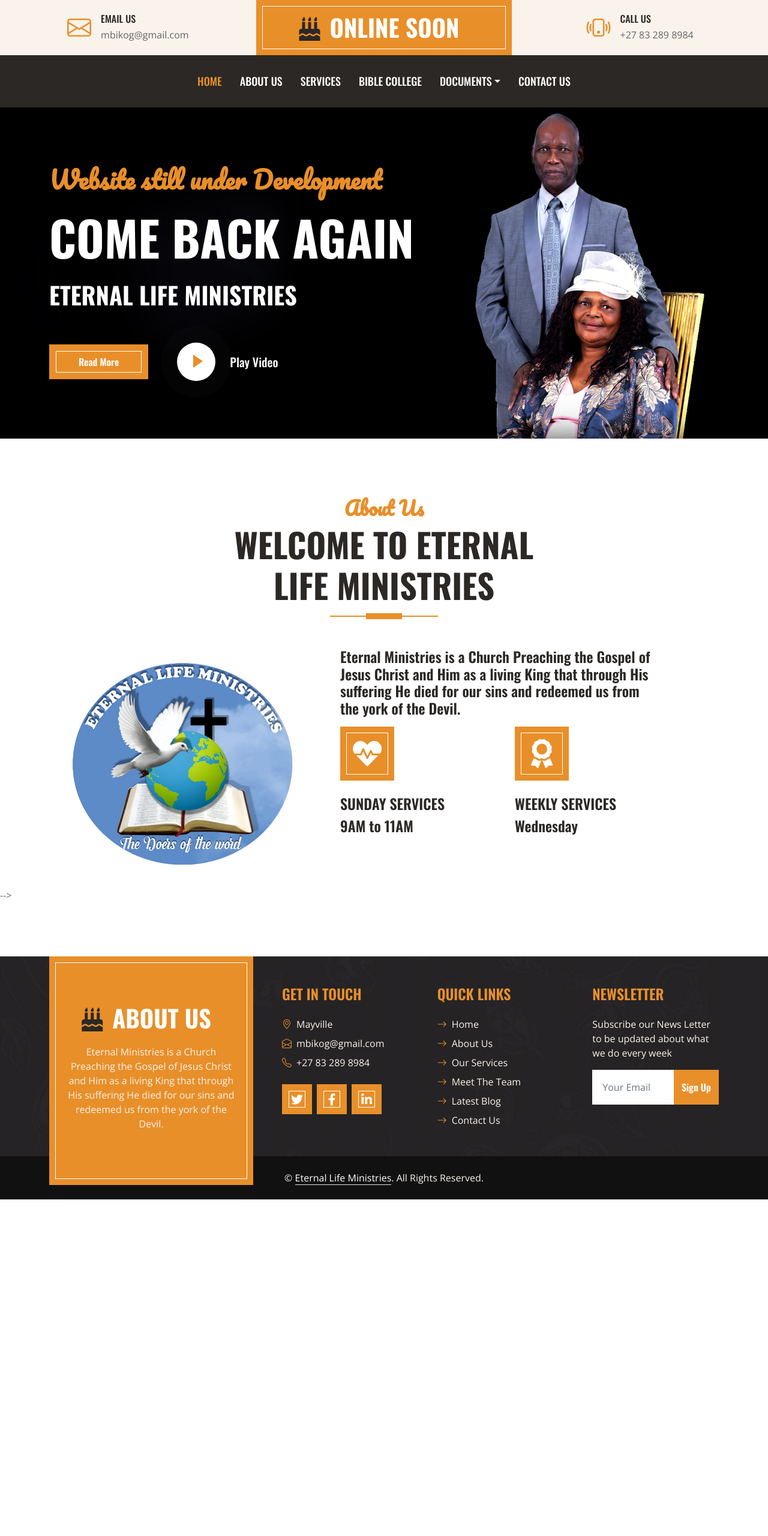
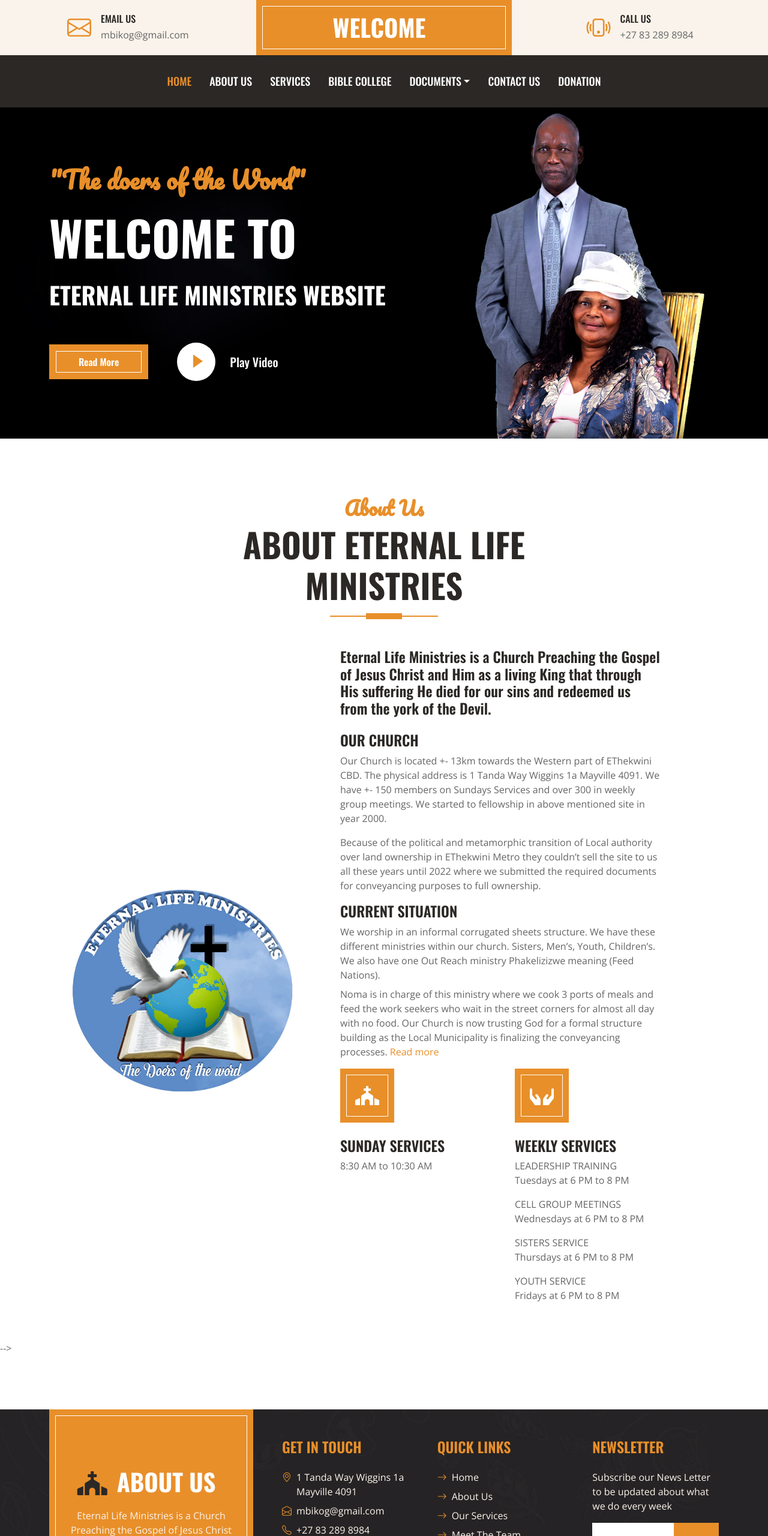
Before and after one commit to Lungelo7/Eternallife, a plain HTML site: page index.html in a window 1280 px wide. Shown: the top 2560 px of the page at 60% size. Before the commit the page ends 1999 px from the top, so only its background shows below. Drawn offline with nearby package versions, Linux system fonts and the light colour scheme.

Commit message:
commit 12

```diff
--- a/index.html
+++ b/index.html
@@ -46,7 +46,7 @@
             <div class="col-lg-4 text-center bg-primary border-inner py-3">
                 <div class="d-inline-flex align-items-center justify-content-center">
                     <a href="index.html" class="navbar-brand">
-                        <h1 class="m-0 text-uppercase text-white"><i class="fa fa-birthday-cake fs-1 text-dark me-3"></i>online soon</h1>
+                        <h1 class="m-0 text-uppercase text-white">Welcome</h1>
                     </a>
                 </div>
             </div>
@@ -67,7 +67,7 @@
     <!-- Navbar Start -->
     <nav class="navbar navbar-expand-lg bg-dark navbar-dark shadow-sm py-3 py-lg-0 px-3 px-lg-0">
         <a href="index.html" class="navbar-brand d-block d-lg-none">
-            <h1 class="m-0 text-uppercase text-white"><i class="fa fa-birthday-cake fs-1 text-primary me-3"></i>Eternal Life</h1>
+            <h1 class="m-0 text-uppercase text-white">Eternal Life</h1>
         </a>
         <button class="navbar-toggler" type="button" data-bs-toggle="collapse" data-bs-target="#navbarCollapse">
             <span class="navbar-toggler-icon"></span>
@@ -75,17 +75,18 @@
         <div class="collapse navbar-collapse" id="navbarCollapse">
             <div class="navbar-nav ms-auto mx-lg-auto py-0">
                 <a href="index.html" class="nav-item nav-link active">Home</a>
-                <a href="about.html" class="nav-item nav-link">About Us</a>
-                <a href="menu.html" class="nav-item nav-link">Services</a>
-                <a href="team.html" class="nav-item nav-link">Bible College</a>
+                <a href="#" class="nav-item nav-link">About Us</a>
+                <a href="#" class="nav-item nav-link">Services</a>
+                <a href="#" class="nav-item nav-link">Bible College</a>
                 <div class="nav-item dropdown">
                     <a href="#" class="nav-link dropdown-toggle" data-bs-toggle="dropdown">Documents</a>
                     <div class="dropdown-menu m-0">
-                        <a href="service.html" class="dropdown-item">Branches</a>
-                        <a href="testimonial.html" class="dropdown-item">Testimonial</a>
+                        <a href="#" class="dropdown-item">Branches</a>
+                        <a href="#" class="dropdown-item">Testimonial</a>
                     </div>
                 </div>
                 <a href="contact.html" class="nav-item nav-link">Contact Us</a>
+                <a href="contact.html" class="nav-item nav-link">Donation</a>
             </div>
         </div>
     </nav>
@@ -97,9 +98,9 @@
         <div class="container py-5">
             <div class="row justify-content-start">
                 <div class="col-lg-8 text-center text-lg-start">
-                    <h1 class="font-secondary text-primary mb-4">Website still under Development</h1>
-                    <h1 class="display-1 text-uppercase text-white mb-4">Come back again </h1>
-                    <h1 class="text-uppercase text-white">Eternal Life Ministries</h1>
+                    <h1 class="font-secondary text-primary mb-4">"The doers of the Word"</h1>
+                    <h1 class="display-1 text-uppercase text-white mb-4">Welcome to</h1>
+                    <h1 class="text-uppercase text-white">Eternal Life Ministries Website</h1>
                     <div class="d-flex align-items-center justify-content-center justify-content-lg-start pt-5">
                         <a href="" class="btn btn-primary border-inner py-3 px-5 me-5">Read More</a>
                         <button type="button" class="btn-play" data-bs-toggle="modal"
@@ -141,30 +142,46 @@
         <div class="container">
             <div class="section-title position-relative text-center mx-auto mb-5 pb-3" style="max-width: 600px;">
                 <h2 class="text-primary font-secondary">About Us</h2>
-                <h1 class="display-4 text-uppercase">Welcome To Eternal Life Ministries</h1>
+                <h1 class="display-4 text-uppercase">About Eternal Life Ministries</h1>
             </div>
             <div class="row gx-5">
                 <div class="col-lg-5 mb-5 mb-lg-0" style="min-height: 400px;">
                     <div class="position-relative h-100">
-                        <img class="position-absolute w-100 h-100" src="img/about.jpg" style="object-fit: cover;">
+                        <img class="position-absolute w-100 h-100" src="img/about.jpg" style="object-fit: contain;">
                     </div>
                 </div>
                 <div class="col-lg-6 pb-5">
-                    <h4 class="mb-4">Eternal Ministries is a Church Preaching the Gospel of Jesus Christ and Him as a living King that through His suffering He died for our sins and redeemed us from the york of the Devil.</p>
+                    <h4 class="mb-4">Eternal Life Ministries is a Church Preaching the Gospel of Jesus Christ and Him as a living King that through His suffering He died for our sins and redeemed us from the york of the Devil.
+                        <h2></h2>
+
+    <h4>OUR CHURCH</h4>
+<p>Our Church is located +- 13km towards the Western part of EThekwini CBD. The physical address is 1 Tanda Way Wiggins 1a Mayville 4091. We have +- 150 members on Sundays Services and over 300 in weekly group meetings. We started to fellowship in above mentioned site in year 2000.</p>
+                        <h1></h1>
+                        <p>Because of the political and metamorphic transition of Local authority over land ownership in EThekwini Metro they couldn’t sell the site to us all these years until 2022 where we submitted the required documents for conveyancing purposes to full ownership.</p>
+
+<h4>CURRENT SITUATION</h4>
+We worship in an informal corrugated sheets structure. We have these different ministries within our church. Sisters, Men’s, Youth, Children’s. We also have one Out Reach ministry Phakelizizwe meaning (Feed Nations).
+                        <h2></h2>
+                        <p>Noma is in charge of this ministry where we cook 3 ports of meals and feed the work seekers who wait in the street corners for almost all day with no food. Our Church is now trusting God for a formal structure building as the Local Municipality is finalizing the conveyancing processes. <a href="about.html">Read more</a>
+
+                    </h4>
                     <div class="row g-5">
                         <div class="col-sm-6">
                             <div class="d-flex align-items-center justify-content-center bg-primary border-inner mb-4" style="width: 90px; height: 90px;">
-                                <i class="fa fa-heartbeat fa-2x text-white"></i>
+                                <i class="fa fa-church fa-2x text-white"></i>
                             </div>
                             <h4 class="text-uppercase">Sunday Services</h4>
-                            <p class="mb-0">9AM to 11AM</p>
+                            <p class="mb-0">8:30 AM to 10:30 AM</p>
                         </div>
                         <div class="col-sm-6">
                             <div class="d-flex align-items-center justify-content-center bg-primary border-inner mb-4" style="width: 90px; height: 90px;">
-                                <i class="fa fa-award fa-2x text-white"></i>
+                                <i class="fa fa-hands fa-2x text-white"></i>
                             </div>
                             <h4 class="text-uppercase">Weekly Services</h4>
-                            <p class="mb-0">Wednesday</p>
+                            <p class="mb-0">LEADERSHIP TRAINING <p>Tuesdays at 6 PM to 8 PM</p>
+                            <p class="mb-0">CELL GROUP MEETINGS <p>Wednesdays at 6 PM to 8 PM</p>
+                            <p class="mb-0">SISTERS SERVICE <p>Thursdays at 6 PM to 8 PM</p>
+                            <p class="mb-0">YOUTH SERVICE <p>Fridays at 6 PM to 8 PM</p>
                         </div>
                     </div>
                 </div>
@@ -672,9 +689,9 @@
                 <div class="col-lg-4 col-md-6 mb-lg-n5">
                     <div class="d-flex flex-column align-items-center justify-content-center text-center h-100 bg-primary border-inner p-4">
                         <a href="index.html" class="navbar-brand">
-                            <h1 class="m-0 text-uppercase text-white"><i class="fa fa-birthday-cake fs-1 text-dark me-3"></i>About Us</h1>
+                            <h1 class="m-0 text-uppercase text-white"><i class="fa fa-church fs-1 text-dark me-3"></i>About Us</h1>
                         </a>
-                        <p class="mt-3">Eternal Ministries is a Church Preaching the Gospel of Jesus Christ and Him as a living King that through His suffering He died for our sins and redeemed us from the york of the Devil.</p>
+                        <p class="mt-3">Eternal Life Ministries is a Church Preaching the Gospel of Jesus Christ and Him as a living King that through His suffering He died for our sins and redeemed us from the york of the Devil.</p>
                     </div>
                 </div>
                 <div class="col-lg-8 col-md-6">
@@ -683,7 +700,7 @@
                             <h4 class="text-primary text-uppercase mb-4">Get In Touch</h4>
                             <div class="d-flex mb-2">
                                 <i class="bi bi-geo-alt text-primary me-2"></i>
-                                <p class="mb-0">Mayville</p>
+                                <p class="mb-0">1 Tanda Way Wiggins 1a Mayville 4091</p>
                             </div>
                             <div class="d-flex mb-2">
                                 <i class="bi bi-envelope-open text-primary me-2"></i>
@@ -691,7 +708,13 @@
                             </div>
                             <div class="d-flex mb-2">
                                 <i class="bi bi-telephone text-primary me-2"></i>
-                                <p class="mb-0">+27 83 289 8984</p>
+                                <p class="mb-0">+27 83 289 8984 </p>
+
+                            </div>
+                            <div class="d-flex mb-2">
+                                <i class="bi bi-telephone text-primary me-2"></i>
+                                <p class="mb-0">+27 72 799 4347 </p>
+
                             </div>
                             <div class="d-flex mt-4">
                                 <a class="btn btn-lg btn-primary btn-lg-square border-inner rounded-0 me-2" href="#"><i class="fab fa-twitter fw-normal"></i></a>
```
Also changed, not shown: testimonial.html (+9 -9 lines).
